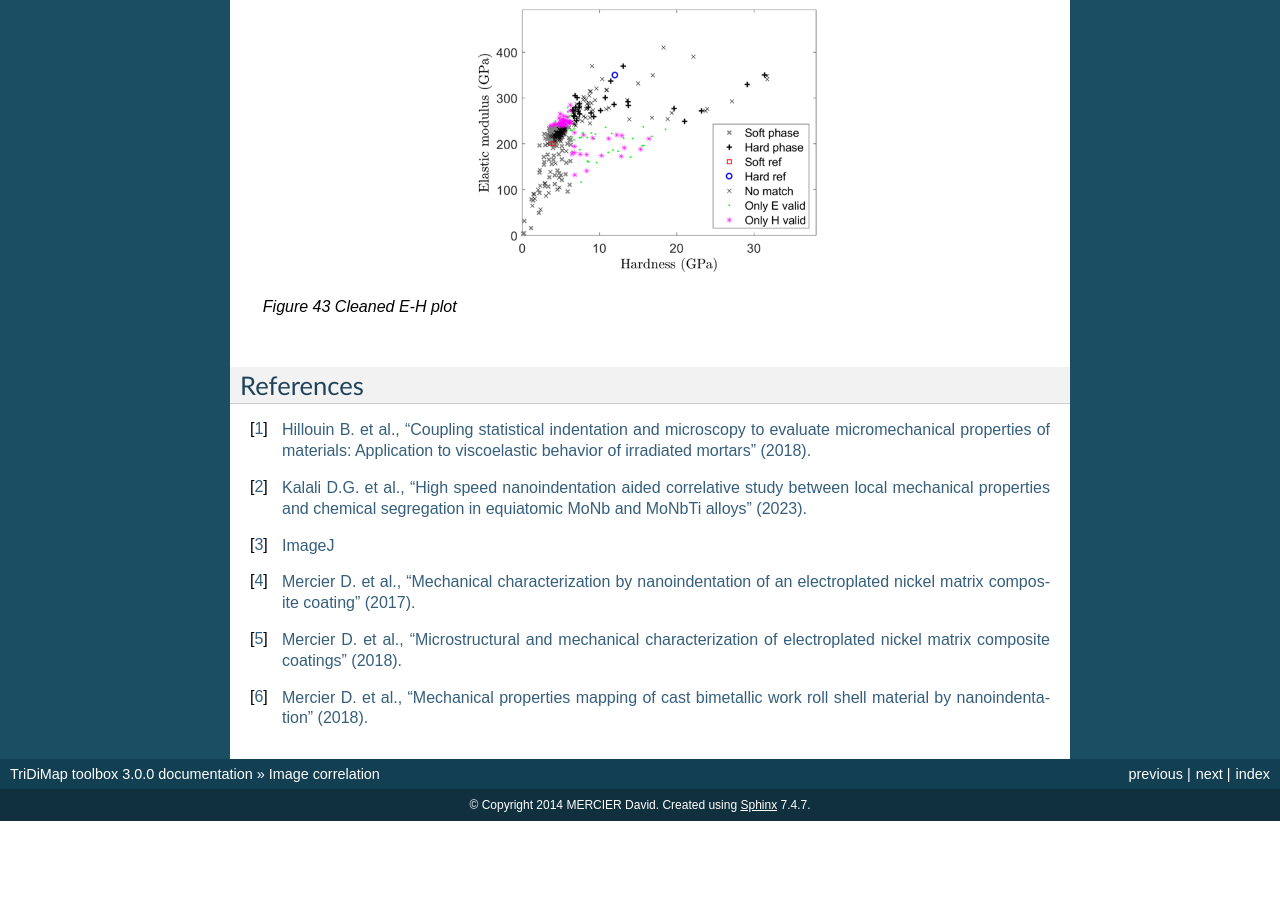
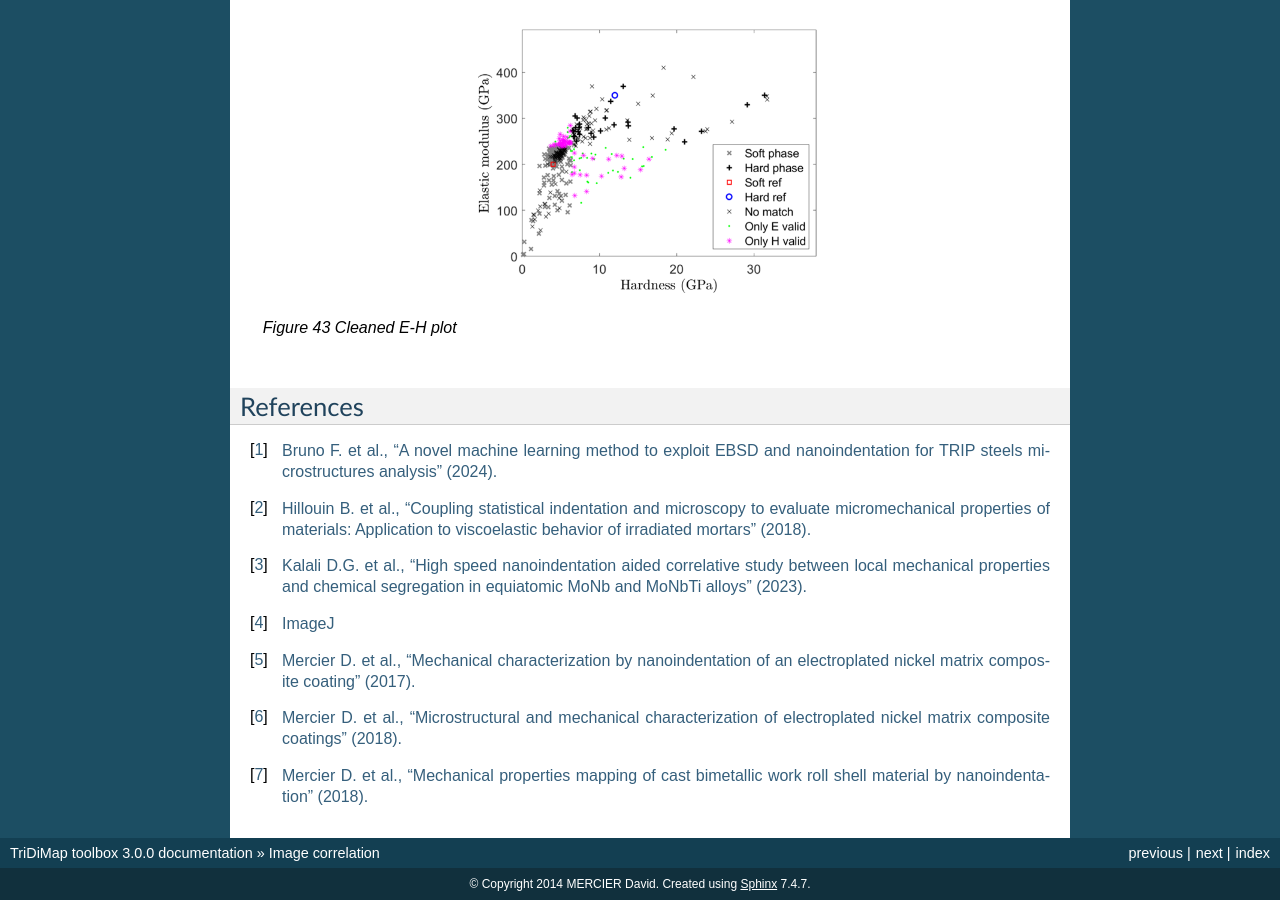
Before and after one commit to DavidMercier/TriDiMap, a Sphinx documentation site: the page built from docs/image_correlation.rst, in a window 1280 px wide and 900 px high, scrolled down 4593 px. Built offline with Sphinx 7.4.7, drawn with Linux system fonts in a browser that asks for light colours; before the commit the page ends 5414 px from its top, so only the background shows below that; some of the changed text lies outside the part shown.

Commit message:
Update image_correlation.rst

```diff
--- a/docs/image_correlation.rst
+++ b/docs/image_correlation.rst
@@ -4,6 +4,7 @@
 .. include:: includes.rst
 
 Coupling statistical indentation and microscopy observation can be a good solution to evaluate micromechanical properties of materials [#Hilloulin_2018]_, [#Kalali_2023]_.
+More recently correlation between structural and mechanical data, based on a ML approach, has been used for example to detail nanoscale multiphase metals [#Bruno_2024]_.
 
 Loading and analyzing/comparing binary maps
 ############################################
@@ -106,6 +107,7 @@
 References
 ############################################
 
+.. [#Bruno_2024] `Bruno F. et al., "A novel machine learning method to exploit EBSD and nanoindentation for TRIP steels microstructures analysis" (2024). <https://doi.org/10.1016/j.matdes.2024.112774>`_
 .. [#Hilloulin_2018] `Hillouin B. et al., "Coupling statistical indentation and microscopy to evaluate micromechanical properties of materials: Application to viscoelastic behavior of irradiated mortars" (2018). <https://dx.doi.org/10.1016/j.cemconcomp.2018.09.008>`_
 .. [#Kalali_2023] `Kalali D.G. et al., "High speed nanoindentation aided correlative study between local mechanical properties and chemical segregation in equiatomic MoNb and MoNbTi alloys" (2023). <https://link.springer.com/article/10.1557/s43578-023-01007-8>`_
 .. [#ImageJ_software] `ImageJ <https://imagej.nih.gov/ij/>`_
```
